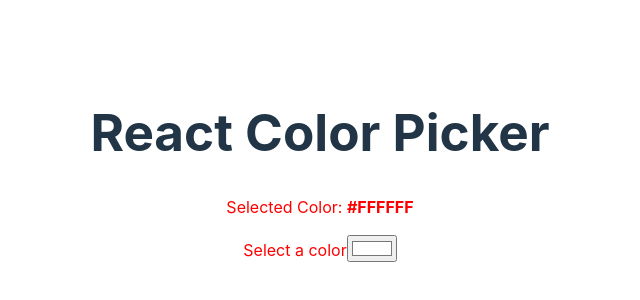
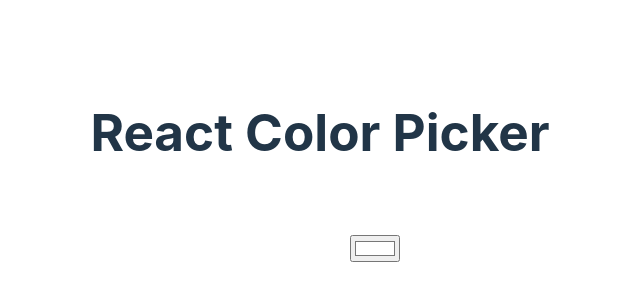
Before and after one commit to rebs-code/react-color-picker, a React (Vite) app: page / in a window 1280 px wide. Shown: the part 234-534 px from the top of the page, without its empty margins (320-960 px from the left). Built offline with nearby package versions, Linux system fonts and the light colour scheme.

Commit message:
refactor: color change event handling

```diff
--- a/src/components/ColorPicker/ColorPicker.jsx
+++ b/src/components/ColorPicker/ColorPicker.jsx
@@ -7,6 +7,11 @@ function ColorPicker() {
   //create state for color
   const [color, setColor] = useState("#FFFFFF");
 
+  //create function to handle color change
+  const handleColorChange = (e) => {
+    setColor(e.target.value);
+  };
+
   return (
     <>
       <div className={styles.colorPickerContainer}>
@@ -14,12 +19,8 @@ function ColorPicker() {
         <p>
           Selected Color: <strong>{color}</strong>
         </p>
-        <label>Select a color</label>
-        <input
-          type="color"
-          value={color}
-          onChange={(e) => setColor(e.target.value)}
-        />
+        <label>Select a Color </label>
+        <input type="color" value={color} onChange={handleColorChange} />
       </div>
     </>
   );
--- a/src/components/ColorPicker/ColorPicker.module.css
+++ b/src/components/ColorPicker/ColorPicker.module.css
@@ -1,4 +1,4 @@
 /* ColorPicker.module.css */
 .colorPickerContainer {
-  color: red;
+  color: white;
 }
```
